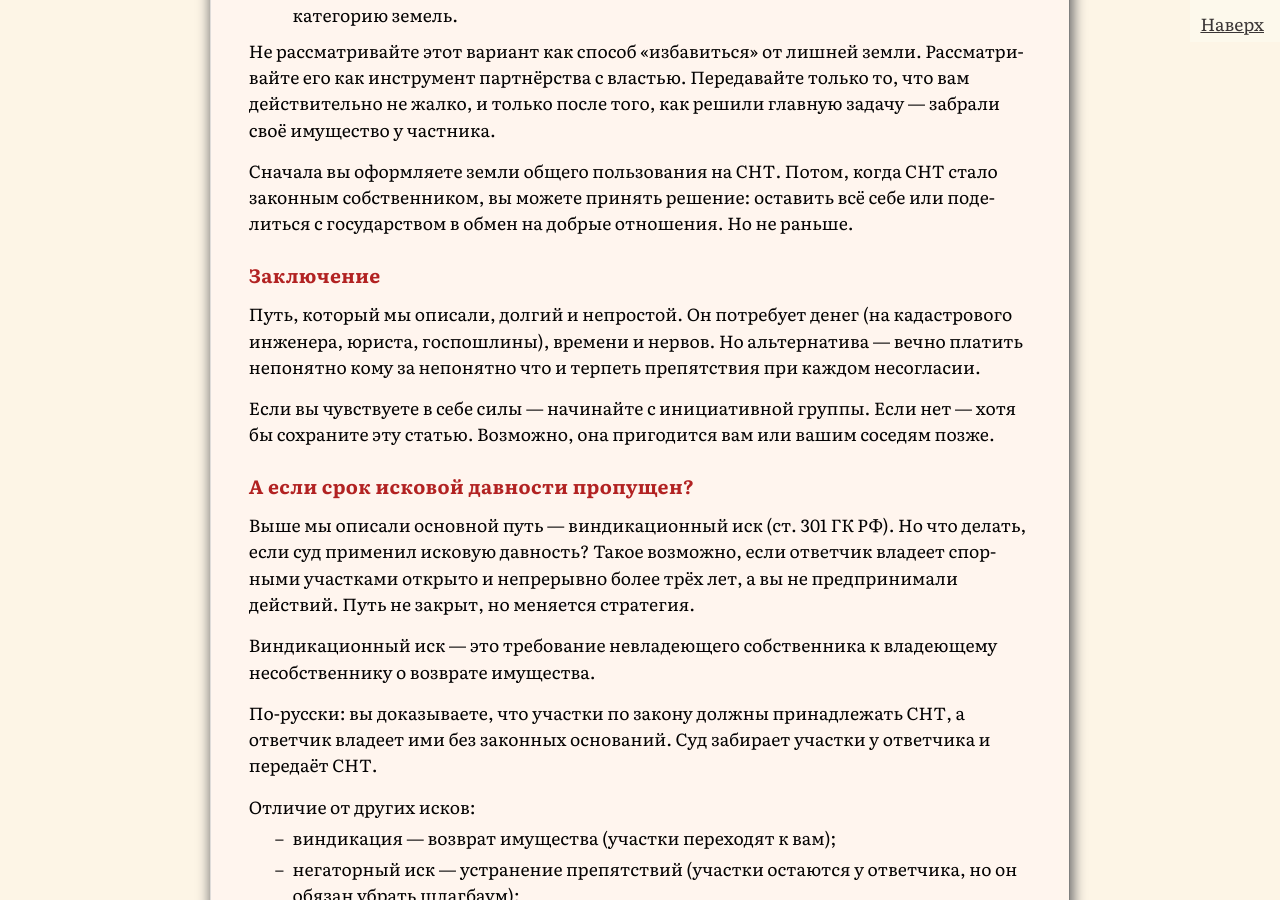
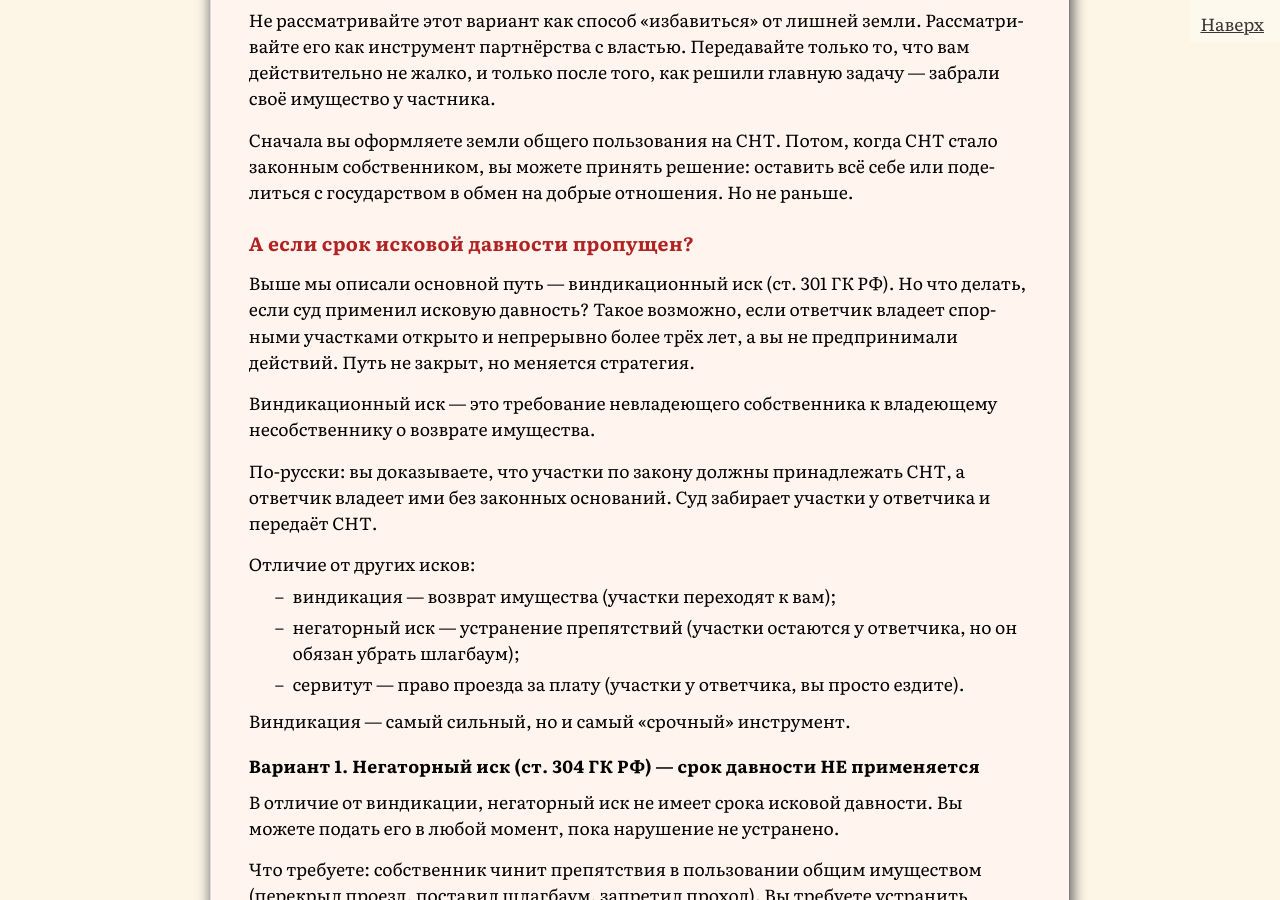
Before and after one commit to SergSi/land-use-art, a Jekyll site: the page built from _posts/2026-04-05-snt.md, in a window 1280 px wide and 900 px high, scrolled down 18795 px. Built offline with Jekyll 4.4.1, drawn with Linux system fonts in a browser that asks for light colours; some web fonts are replaced.

Commit message:
Update 2026-04-05-snt.md

```diff
--- a/_posts/2026-04-05-snt.md
+++ b/_posts/2026-04-05-snt.md
@@ -501,12 +501,6 @@ summary: "Если ваш коттеджный посёлок расположе
 
 Сначала вы оформляете земли общего пользования на СНТ. Потом, когда СНТ стало законным собственником, вы можете принять решение: оставить всё себе или поделиться с государством в обмен на добрые отношения. Но не раньше.
 
-### Заключение
-
-Путь, который мы описали, долгий и непростой. Он потребует денег (на кадастрового инженера, юриста, госпошлины), времени и нервов. Но альтернатива — вечно платить непонятно кому за непонятно что и терпеть препятствия при каждом несогласии.
-
-Если вы чувствуете в себе силы — начинайте с инициативной группы. Если нет — хотя бы сохраните эту статью. Возможно, она пригодится вам или вашим соседям позже.
-
 ### А если срок исковой давности пропущен?
 
 Выше мы описали основной путь — виндикационный иск (ст. 301 ГК РФ). Но что делать, если суд применил исковую давность? Такое возможно, если ответчик владеет спорными участками открыто и непрерывно более трёх лет, а вы не предпринимали действий. Путь не закрыт, но меняется стратегия.
```
